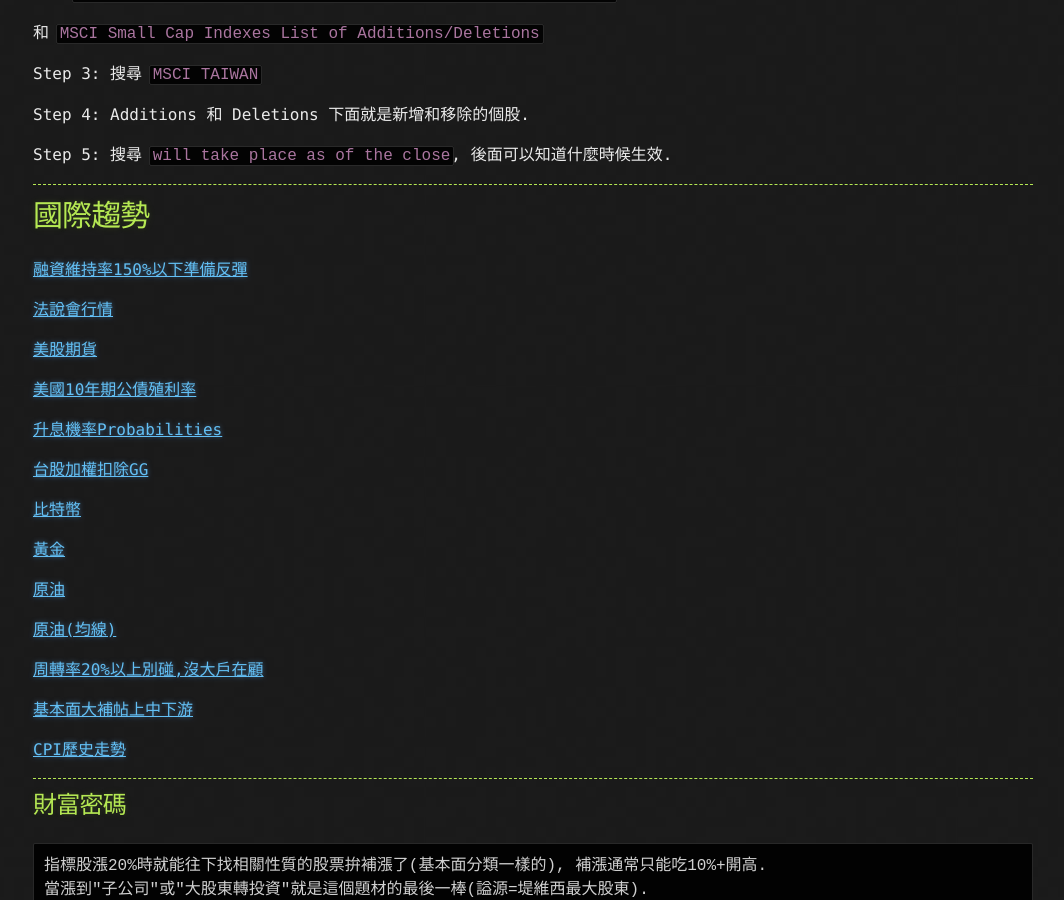
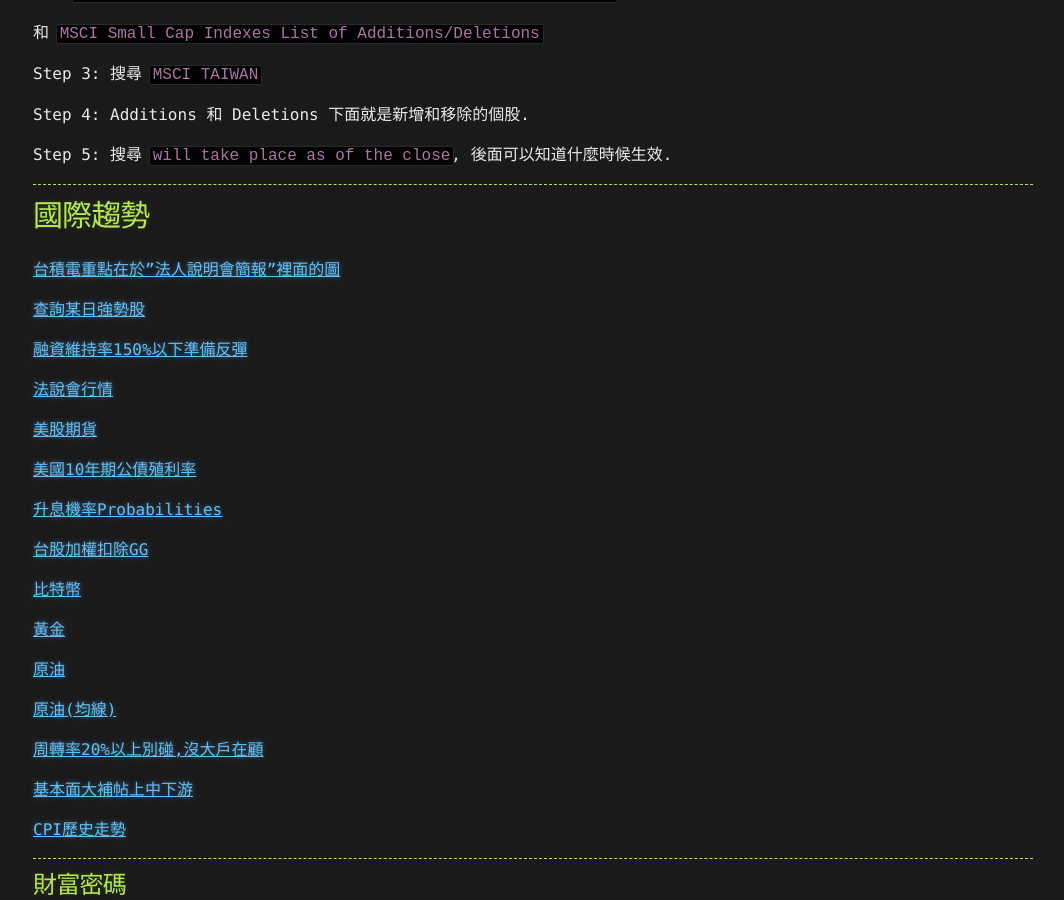
Before and after one commit to lepg5487/Stock_God, a Jekyll site: the page built from experience.md, in a window 1280 px wide and 900 px high, scrolled down 1210 px. Shown: the whole window, without its empty margins (107-1171 px from the left). Built offline with Jekyll 4.4.1, drawn with Linux system fonts in a browser that asks for light colours; our own code applies the rules of GitHub Pages for plain Markdown files.

Commit message:
Update experience.md

```diff
--- a/experience.md
+++ b/experience.md
@@ -59,6 +59,12 @@
 ---
 
 # 國際趨勢
+
+[台積電重點在於"法人說明會簡報"裡面的圖](https://investor.tsmc.com/chinese/quarterly-results/2022/q2)
+
+[查詢某日強勢股](https://goodinfo.tw/tw/StockList.asp?MARKET_CAT=%E6%99%BA%E6%85%A7%E9%81%B8%E8%82%A1&INDUSTRY_CAT=%E6%BC%B23%25%E8%82%A1)
+
+
 
 [融資維持率150%以下準備反彈](https://www.cmoney.tw/finance/f00012.aspx)
 
```
